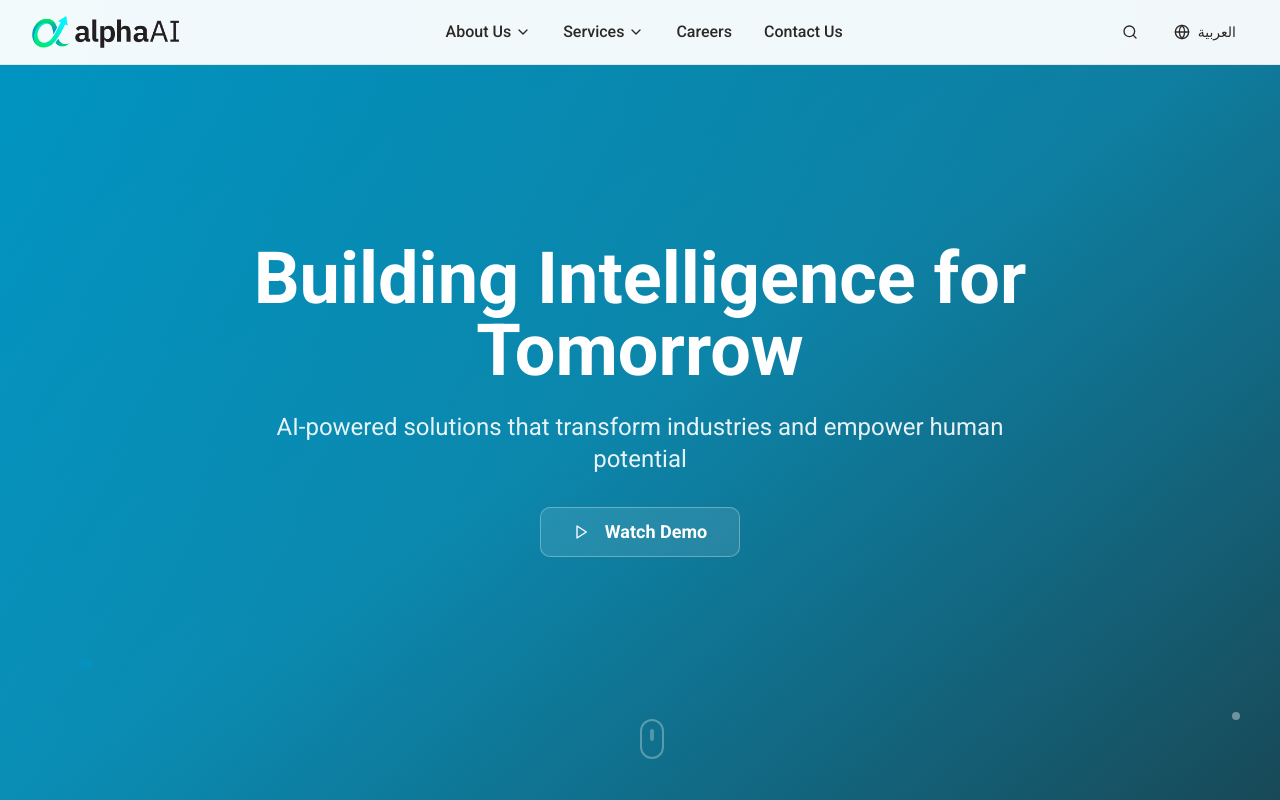
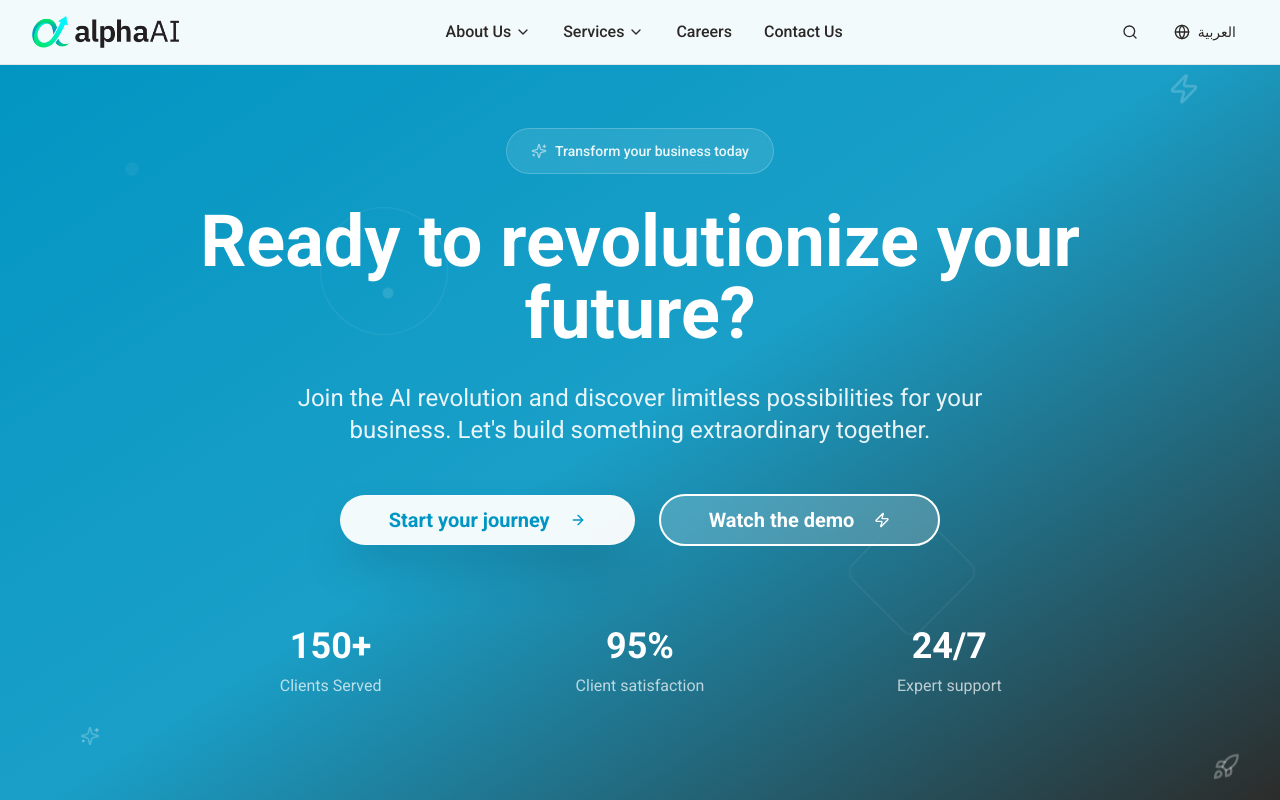
Before and after one commit to mohbzour99-max/alpha-25, a React (Vite) app: page / in a window 1280 px wide. Shown: the top 800 px of the page. Built offline with nearby package versions, Linux system fonts and the light colour scheme.

Commit message:
Move CTA section to header position

```diff
--- a/src/pages/Index.tsx
+++ b/src/pages/Index.tsx
@@ -13,6 +13,7 @@ const Index = () => {
   return (
     <div className="min-h-screen">
       <Navigation />
+      <CTASection />
       <HeroSection />
       <AboutSection />
       <ServicesSection />
@@ -20,7 +21,6 @@ const Index = () => {
       <SmallCTASection />
       <CareersSection />
       <ContactSection />
-      <CTASection />
       <Footer />
     </div>
   );
```
